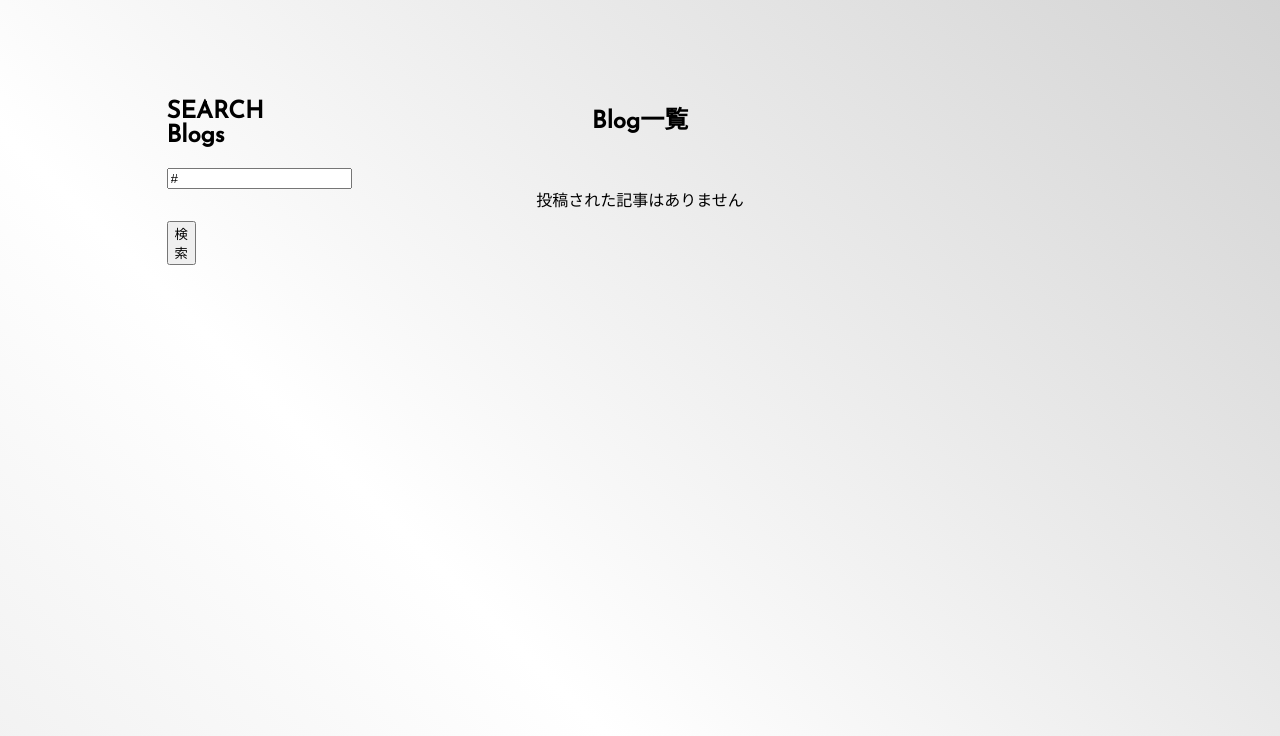
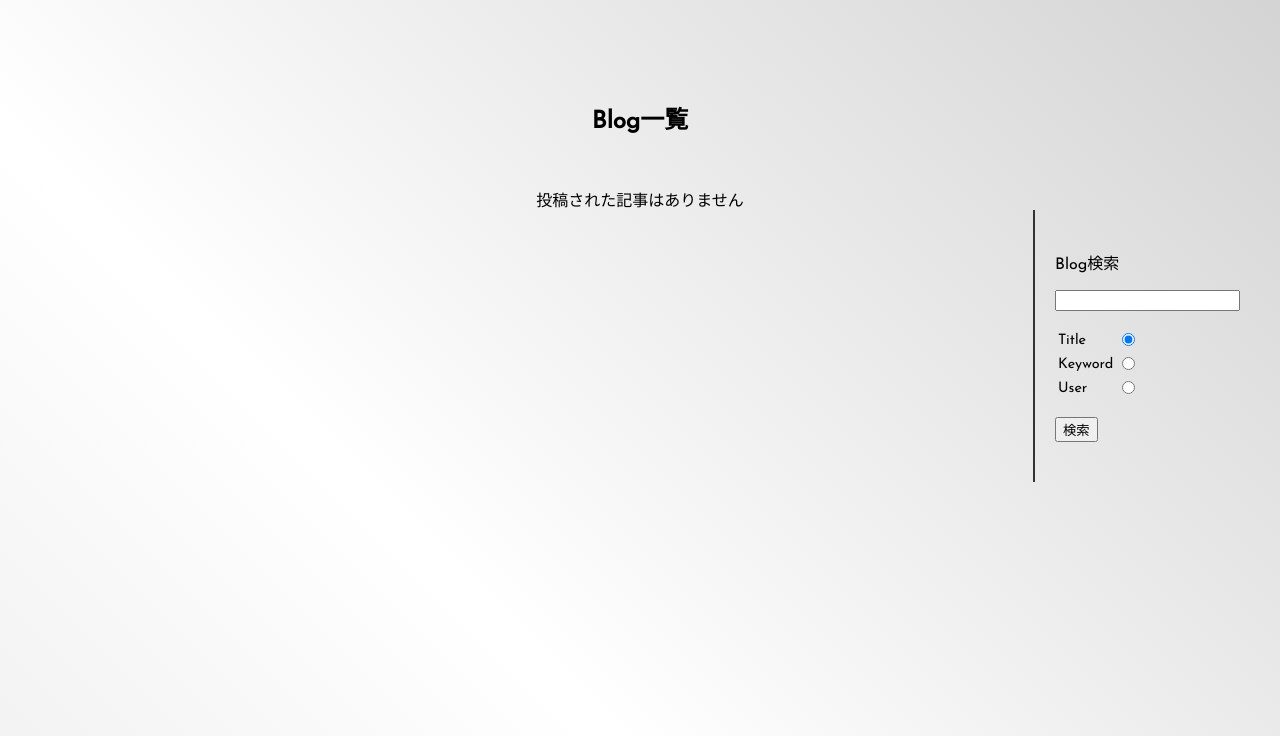
Before and after one commit to Do1904/DefinitelyFootballRooms, a FastAPI app: page /articles in a window 1280 px wide. Shown: the part 64-800 px from the top of the page. Run offline with FastAPI, Linux system fonts and the light colour scheme.

Commit message:
you can search articles!!

```diff
--- a/static/styles/styles.css
+++ b/static/styles/styles.css
@@ -45,14 +45,16 @@ header#manu {
 
 div#search {
   position: fixed;
+  right: 0; /* 基準の位置を画面の一番右に指定する */
 }
 
 .searchblog {
-  margin: 0 0 0 auto;
-  width: 10%;
-  display: block;
+  border-left: 2px solid #333;
+  /*境界線の指定 */
+  padding: 40px 20px;
+  margin: 130px 20px;
+  width: 63%;
 }
-
 
 
 .menu li {
--- a/templates/article-index.html
+++ b/templates/article-index.html
@@ -3,17 +3,33 @@
 <br><br><br><br>
 <div id="search">
     <div class="searchblog">
-        <h2>SEARCH Blogs</h2>
-        <!-- <form action="/community" method="post"> -->
+        <form action="/articles" method="post">
             <div>
-                <p><input id="search_articles" type="text" value="#" name="keyword"/></p>
+                <label for="search_articles">Blog検索</label>
+                <p><input id="search_articles" type="text" value="" name="keyword"/></p>
             </div>
-            <br>
+            <div>
+                <table border="0" class="profile_table">
+                    <tr>
+                      <td><label>Title</label></td>
+                      <td><input type="radio" name="search_by" class="titles" value="titles" checked="checked"></td>
+                    </tr>
+                    <tr>
+                      <td><label>Keyword</label></td>
+                      <td><input type="radio" name="search_by" class="words" value="words"></td>
+                    </tr>
+                    <tr>
+                      <td><label>User</label></td>
+                      <td><input type="radio" name="search_by" class="users" value="users"></td>
+                    </tr>
+                  </table>
+            </div>
+            <Br>
             <div>
                 <button type="submit">検索</button>
             </div>
-        <!-- </form> -->
-</div>
+        </form>
+    </div>
 </div>
     <div class="content">
         <h2>Blog一覧</h2>
--- a/templates/community.html
+++ b/templates/community.html
@@ -18,6 +18,7 @@
             </div>
         </form>
         <hr>
+
         <h3>COMMUNITY</h3>
         <p></p>
             {% for result in search_list %}
--- a/views.py
+++ b/views.py
@@ -108,6 +108,24 @@ def articles_index(request: Request, session_id=Cookie(default=None)):
     user = session.get(session_id).get("user")
     article_model = ArticleModel(config)
     articles = article_model.fetch_recent_articles()
+    return templates.TemplateResponse("article-index.html", {
+        "request": request,
+        "articles": articles,
+        "user": user,
+    })
+
+@app.post("/articles")
+# check_loginデコレータをつけるとログインしていないユーザをリダイレクトできる
+@check_login
+def articles_finden(request: Request, keyword: str = Form(...), search_by: str = Form(...), session_id=Cookie(default=None)):
+    user = session.get(session_id).get("user")
+    article_model = ArticleModel(config)
+    if search_by == "titles":
+        articles = article_model.find_article_by_title(keyword)
+    elif search_by == "words":
+        articles = article_model.find_article_by_keyword(keyword)
+    elif search_by == "users":
+        articles = article_model.find_article_by_username(keyword)
     return templates.TemplateResponse("article-index.html", {
         "request": request,
         "articles": articles,
```
Also changed, not shown: models/articles.py (+15 -0 lines).
